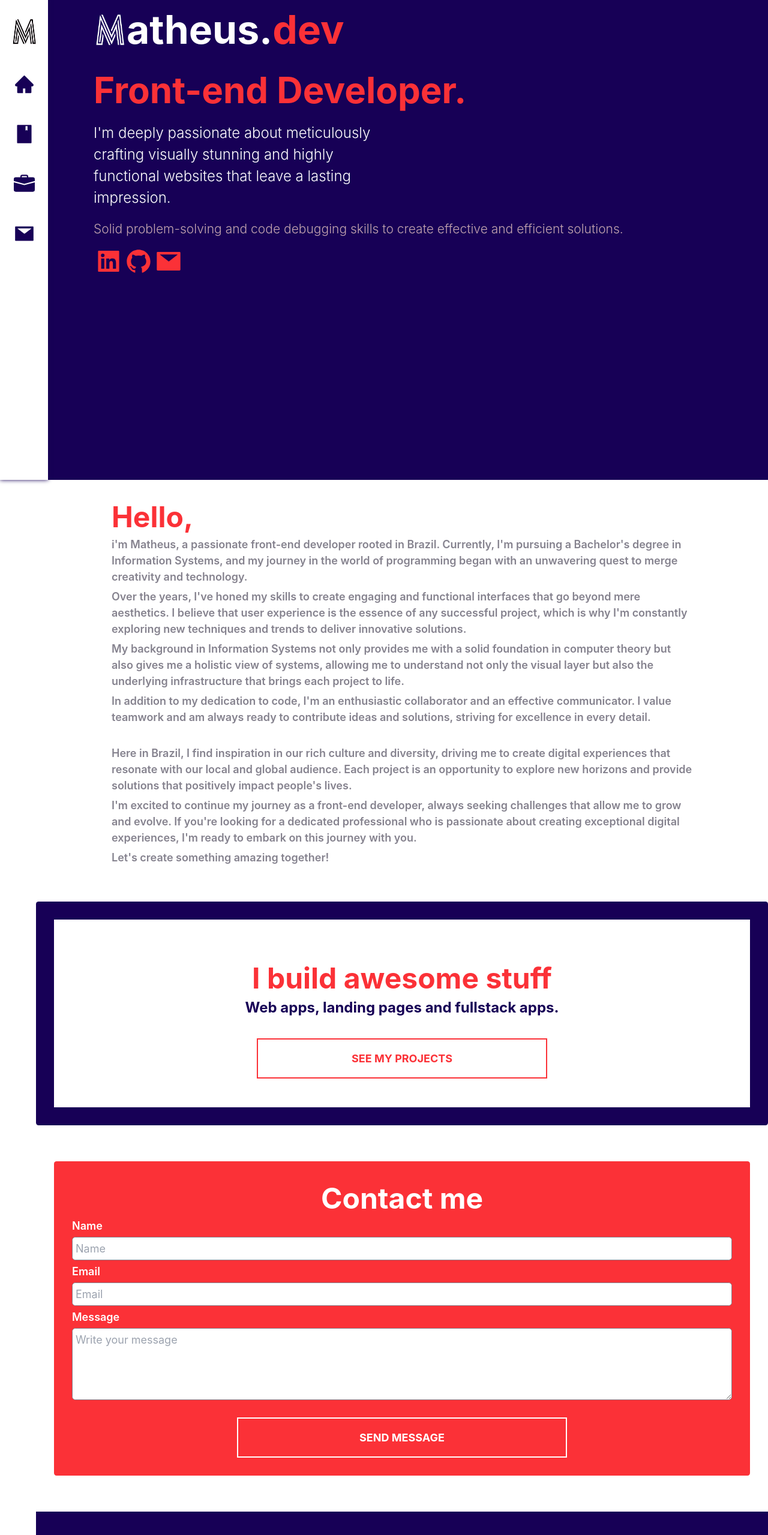
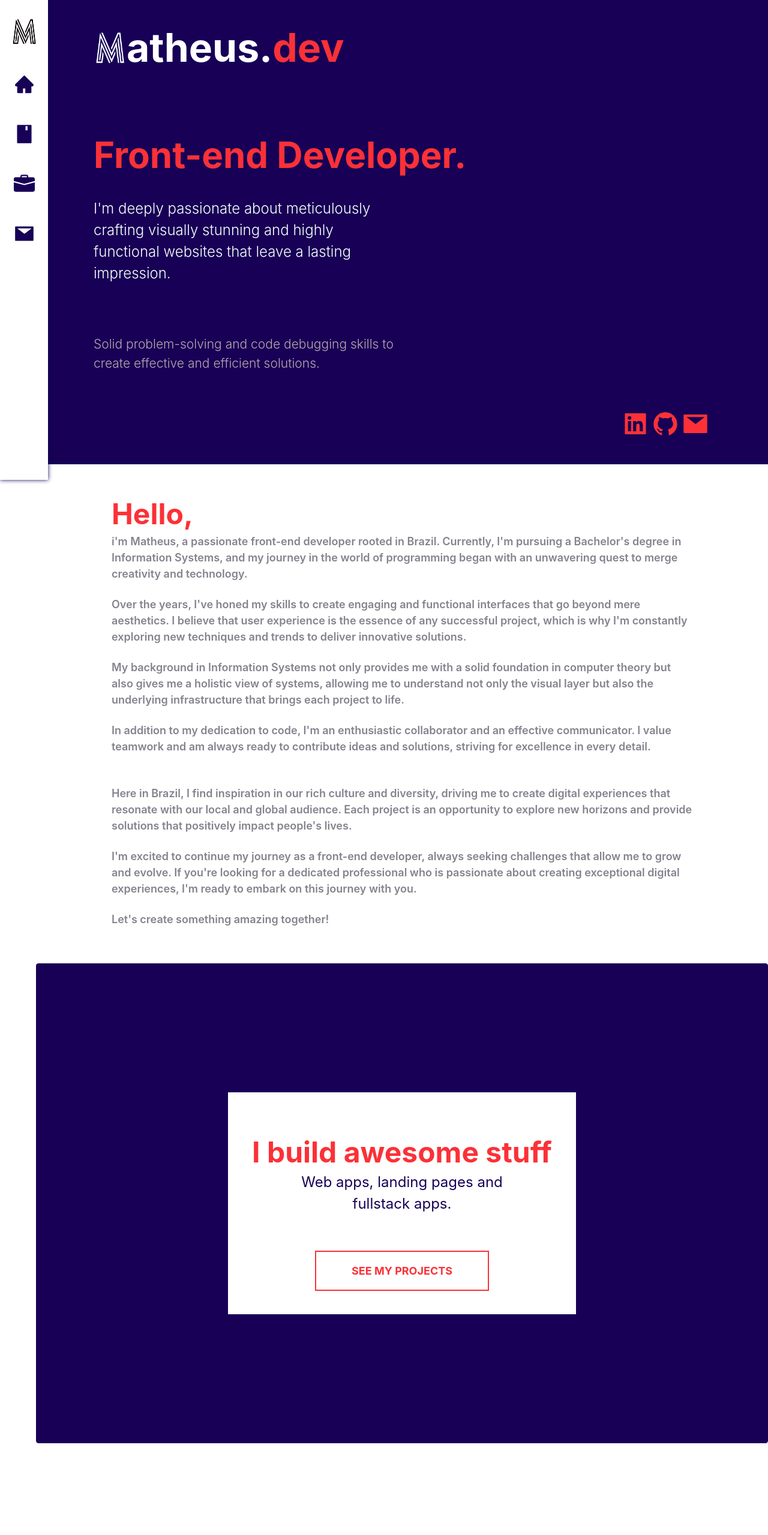
Before and after one commit to Matheus-Rodrigues-Araujo/portfolio, a React (Create React App) app: page / in a window 1280 px wide. Shown: the top 2559 px of the page at 60% size. Built offline with nearby package versions, Linux system fonts and the light colour scheme.

Commit message:
desktop layout updated

```diff
--- a/src/routes/Home.jsx
+++ b/src/routes/Home.jsx
@@ -26,11 +26,11 @@ const Home = () =>{
         };
     }, []);
     return (
-      <main className={`${isMobile ? 'sm:top-0 h-screen mt-[35px] ml-[0px]' :'pt-[0px] mt-0 ml-40'}`} >
+      <main className={`${isMobile ? 'sm:top-0 mt-[35px] ml-[0px]' :'pt-[0px] mt-0 ml-40'}`} >
 
-        <section id='main' className={`main-section ${isMobile ? 'top-0 pt-40': 'h-screen pt-0'}`} >
+        <section id='main' className={`main-section ${isMobile ? 'top-0 pt-40 h-auto': 'grid gap-5 pt-0'}`} >
           {/* BRAND + NAME */}
-          <div className='flex items-center px-20 md:px-64' >
+          <div className='flex items-center p-20 md:px-64' >
             <img className='logo-name' src={logo} alt="logo"   />
             <p className='text-white font-bold sm:p-0 text-[9rem] md:text-[11rem]'>atheus.<span style={{color:'#FB3137'}} >dev</span></p>
           </div>
@@ -39,7 +39,7 @@ const Home = () =>{
           <div className={`${
             isMobile ?
             'px-20 grid grid-cols-1 grid-rows-2 gap-0 mt-14':
-            'relative px-64 gap-0 flex flex-column justify-start h-100'
+            'relative px-64 gap-32 flex flex-column py-20 justify-start h-100'
             }`} >
               <div className={`${!isMobile && 'flex flex-column gap-12'}`} >
                 <h1 className={`${
@@ -49,23 +49,23 @@ const Home = () =>{
                   }`} style={{color: '#FB3137'}} >Front-end Developer.</h1>
                 <p className={`${
                   isMobile ?
-                  'text-white font-bold font-light text-left text-[2rem]' :
-                  'text-white font-bold font-light text-left text-[4rem] w-50'}`} >
+                  'text-white font-bold font-light text-left text-[3rem]' :
+                  'text-white font-bold font-light text-left text-[4rem] w-50 py-5'}`} >
                     I'm deeply passionate about meticulously crafting visually stunning and highly functional websites that leave a lasting impression.
                 </p>
               </div>
 
 
 
-              <div className={`comments ${isMobile ? 'flex gap-5 bottom-20 self-center w-75': 'mt-12'}`} >
-                <p className='text-[2.5rem] font-light md:text-[3.5rem]' >Solid problem-solving and code debugging skills to create effective and efficient solutions.</p>
+              <div className={`comments ${isMobile ? 'flex gap-5 bottom-20 self-center ': 'mt-12'}`} >
+                <p className='text-[2.5rem] font-light md:text-[3.5rem] w-50' >Solid problem-solving and code debugging skills to create effective and efficient solutions.</p>
               </div>
 
               {/* Links */}
               <div className={`${
                 isMobile ?
                 'links flex justify-start gap-5 py-5 w-100 ml-0' :
-                'links flex my-10'}`}
+                'links flex self-end my-10'}`}
               >
                 <a href="https://www.linkedin.com/in/matheus-rodrigues-araujo/" target='_blank'  >
                   <AiFillLinkedin className='w-[50px] h-[45px]' />
@@ -78,24 +78,14 @@ const Home = () =>{
                 </a>
               </div>
           </div>
-
-          {/* Image for mobile devices */}
-          {/* <div className='w-100 bg-red-500 p-5 w-screen md:hidden' >
-            <img src={draw} className="h-[30%] w-[30%] rounded-md mx-auto bg-white p-5 rounded-[4em] md:h-[220px] w-[220px]" alt="Personal drawn"/>
-          </div>  */}
         </section>
 
-        {/*About section  */}
         <About/>
 
-        {/* Projects section */}
         <Projects/>
 
-        {/* Contact section */}
         <Contact/>
-
         <Footer/>
-
       </main>
     )
 }
--- a/src/sections/About.jsx
+++ b/src/sections/About.jsx
@@ -1,11 +1,28 @@
+import { useState, useEffect } from "react";
+
 export default function About(){
+
+  const [isMobile, setIsMobile] = useState(false);
+
+  useEffect(() => {
+      const handleResize = () => {
+      setIsMobile(window.innerWidth <= 768); // Define o breakpoint para "md" como 768 pixels
+      };
+
+      window.addEventListener('resize', handleResize);
+      handleResize();
+
+      return () => {
+      window.removeEventListener('resize', handleResize);
+      };
+  }, []);
     return(
-        <section id='about' className='relative about-section p-20' >
-          <div className='grid grid-cols-1 pt-0 md:px-64 pt-14 '>
-            <div>
+        <section id='about' className='relative about-section p-20 py-20 h-auto' >
+          <div className={`${isMobile ? 'grid grid-cols-1 pt-0' : 'h-100 px-64 pt-14'}`}>
+            <div >
               <h1 className='text-[6rem] font-bold text-left py-2 font-bold md:text-[8rem]'  style={{color: '#FB3137'}} >Hello,</h1>
 
-              <div className='grid grid-rows-5 gap-3 md:gap-12 ' >
+              <div className='grid grid-rows-5 gap-16 ' >
 
                 <p className='text-[2.5rem] md:text-[3rem]' >
                 i'm Matheus, a passionate front-end developer rooted in Brazil. Currently, I'm pursuing a Bachelor's degree in Information Systems, and my journey in the world of programming began with an unwavering quest to merge creativity and technology.
--- a/src/sections/Contact.jsx
+++ b/src/sections/Contact.jsx
@@ -1,12 +1,29 @@
+import { useState, useEffect } from "react";
+
 export default function Contact(){
+  const [isMobile, setIsMobile] = useState(false);
+
+  useEffect(() => {
+      const handleResize = () => {
+      setIsMobile(window.innerWidth <= 768); // Define o breakpoint para "md" como 768 pixels
+      };
+
+      window.addEventListener('resize', handleResize);
+      handleResize();
+
+      return () => {
+      window.removeEventListener('resize', handleResize);
+      };
+  }, []);
+
     return (
-        <section id='contact' className='contact-section relative flex items-center justify-center my-20  p-20 md:p-20 ' >
+        <section id='contact' className={`contact-section relative flex ${isMobile ? 'items-center justify-center my-20 p-20' : 'h-screen p-20  items-center'}`} >
         {/* <div className='contact-form flex flex-column justify-start py-20  h-auto md:w-auto '> */}
 
           {/* <h1 className='text-[6rem] font-bold text-center py-2 md:text-[8rem]' >Contact me</h1> */}
 
-          <form action="" className='contact-form flex w-100 flex-column mx-auto p-20'>
-          <h1 className='text-[6rem] font-bold text-center py-2 md:text-[8rem]' >Contact me</h1>
+          <form className={`${isMobile ? 'contact-form flex w-100 flex-column mx-auto p-20' : 'contact-form flex w-50 h-50 flex-column mx-auto p-20'}`}>
+            <h1 className='text-[6rem] font-bold text-center py-2 md:text-[8rem] ' >Contact me</h1>
 
             <label htmlFor="" className="text-[2.5rem] text-white md:text-[3rem] ">
               Name
--- a/src/sections/Projects.jsx
+++ b/src/sections/Projects.jsx
@@ -1,13 +1,37 @@
+import {useState, useEffect} from 'react'
+
 export default function Projects(){
+  const [isMobile, setIsMobile] = useState(false);
+
+  useEffect(() => {
+      const handleResize = () => {
+      setIsMobile(window.innerWidth <= 768); // Define o breakpoint para "md" como 768 pixels
+      };
+
+      window.addEventListener('resize', handleResize);
+      handleResize();
+
+      return () => {
+      window.removeEventListener('resize', handleResize);
+      };
+  }, []);
     return(
-        <section id='projects' className='relative flex items-center justify-center projects-section my-20 h-[50%] p-20 md:p-20' >
-          <div className='project-content flex flex-column justify-center bg-white font-bold w-100 py-32 md:px-64 w-50'>
-              <div className='p-5 '>
+        <section id='projects' className={`projects-section my-20 p-20 ${
+          isMobile ?
+          'relative flex items-center justify-center' :
+          'h-screen flex items-center justify-center'}`
+          }>
+
+          <div className={`project-content bg-white ${
+            isMobile ?
+            'project-content flex flex-column justify-center font-bold  p-32':
+             'w-50 h-50 flex flex-column justify-center items-center'}`}>
+              <div className='py-20 '>
                 <h1 className='text-[5rem] font-bold text-center py-2 font-bold md:text-[8rem]'>I build awesome stuff</h1>
                 <p className='text-[3rem] text-center w-75 mx-auto md:text-[4rem]'>Web apps, landing pages and fullstack apps.</p>
               </div>
 
-              <div className='btn-container mt-10 w-50 p-5 mx-auto flex justify-center md:' >
+              <div className='btn-container mt-20 w-50 p-5 mx-auto flex justify-center md:' >
                 <button className='uppercase  text-[2rem] md:text-[3rem]' >
                   See my projects
                 </button>
```
